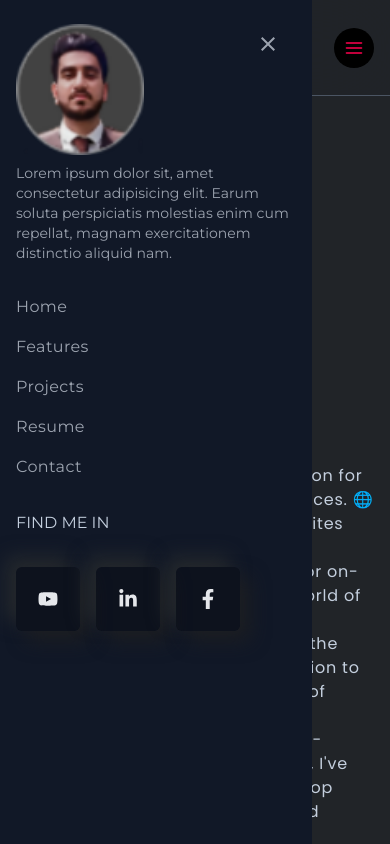
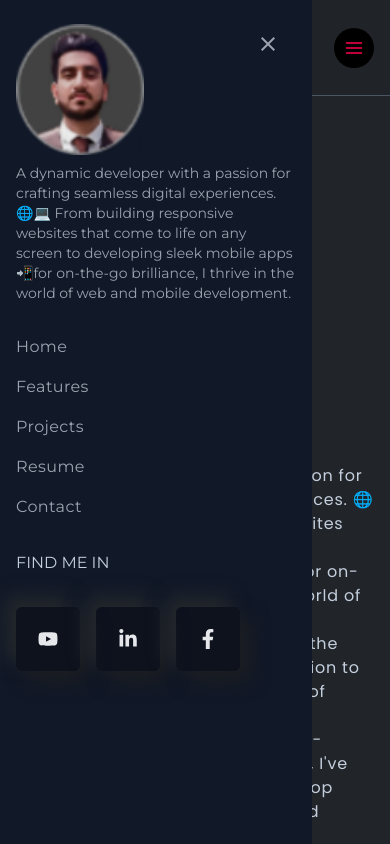
Before and after one commit to hamza151212/Portfolio-Hamza, a React (Vite) app: page / in a window 390 px wide. Both pictures are taken after a click on the element 354 px from the left and 47 px from the top of the page. Shown: the top 844 px of the page. Built offline with nearby package versions, Linux system fonts and the light colour scheme.

Commit message:
Update Navbar.tsx

```diff
--- a/src/components/Navbar.tsx
+++ b/src/components/Navbar.tsx
@@ -45,9 +45,7 @@ const Navbar = () => {
               <div>
                 <img className="w-32" src={logo} alt="logo" />
                 <p className="text-sm text-gray-400 mt-2">
-                  Lorem ipsum dolor sit, amet consectetur adipisicing elit.
-                  Earum soluta perspiciatis molestias enim cum repellat, magnam
-                  exercitationem distinctio aliquid nam.
+                  A dynamic developer with a passion for crafting seamless digital experiences. 🌐💻 From building responsive websites that come to life on any screen to developing sleek mobile apps📲for on-the-go brilliance, I thrive in the world of web and mobile development.
                 </p>
               </div>
               <ul className="flex flex-col gap-4">
```
